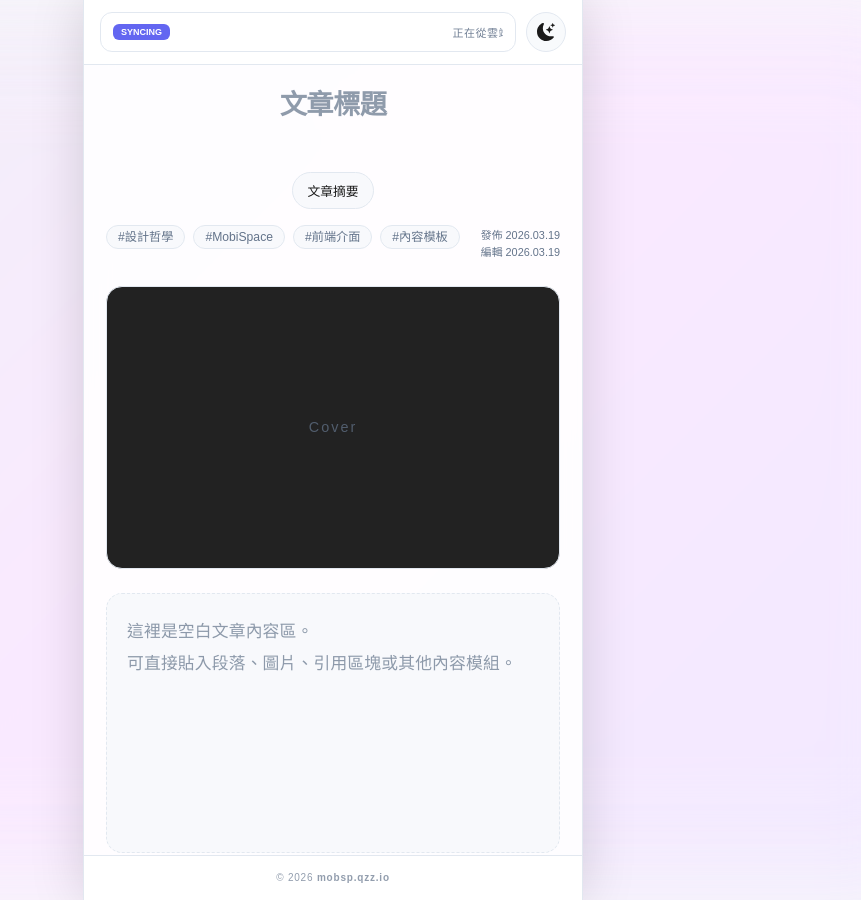
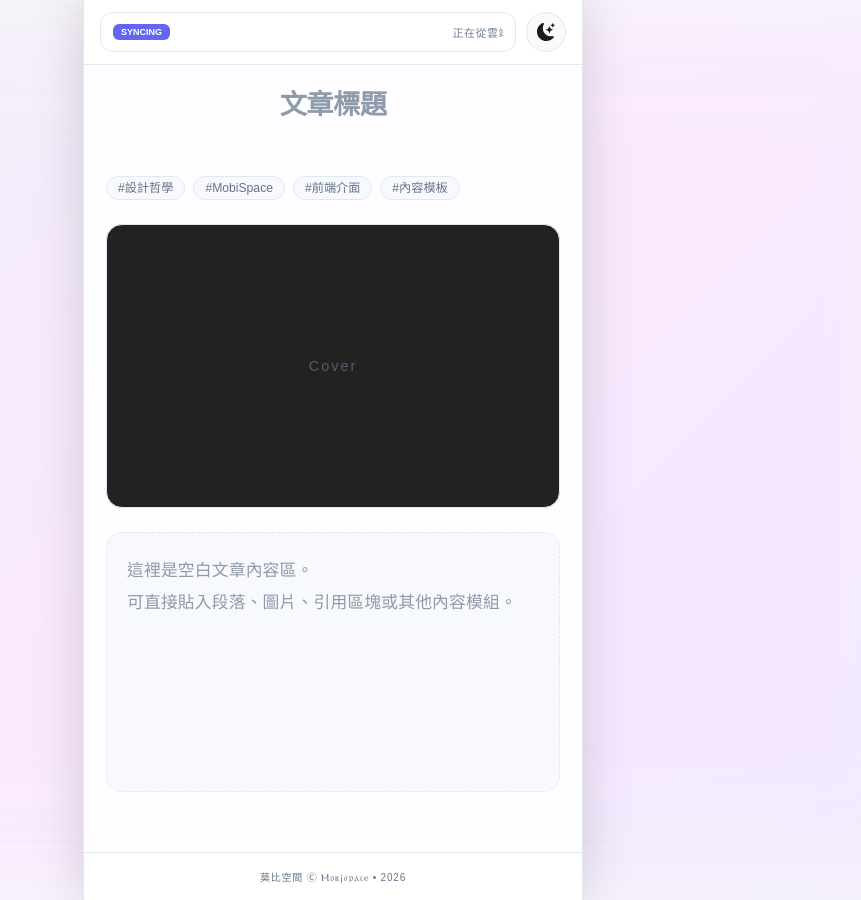
Before and after one commit to mobsp/mobsp.github.io, a Jekyll site: the page beta/test9.html, which Jekyll copies as it is, in a window 1280 px wide. Shown: the whole page, without its empty margins (307-1168 px from the left). Built offline with Jekyll 4.4.1, drawn with Linux system fonts in a browser that asks for light colours; a script that is not in the unit is left out.

Commit message:
更新 test9.html

```diff
--- a/beta/test9.html
+++ b/beta/test9.html
@@ -46,7 +46,6 @@
             --gradient-2: #fae8ff;
             --gradient-3: #dcfce7;
             --gradient-4: #fef2f2;
-            --modal-mask: rgba(15, 23, 42, 0.45);
         }
 
         :root[data-theme="dark"] {
@@ -64,7 +63,6 @@
             --gradient-2: #1e1b4b;
             --gradient-3: #312e81;
             --gradient-4: #020617;
-            --modal-mask: rgba(2, 6, 23, 0.72);
         }
 
         * {
@@ -75,10 +73,12 @@
             font-family: 'PingFang TC', 'Microsoft JhengHei', sans-serif;
         }
 
-        html, body {
+        html,
+        body {
             width: 100%;
             height: 100dvh;
             overflow: hidden;
+            touch-action: manipulation;
         }
 
         body {
@@ -91,6 +91,13 @@
         a {
             text-decoration: none;
             color: var(--accent-brand);
+        }
+
+        button,
+        a,
+        #app-container,
+        #main-view {
+            touch-action: manipulation;
         }
 
         .visually-hidden {
@@ -248,7 +255,7 @@
 
         .post-title {
             min-height: 2.6em;
-            margin-bottom: 14px;
+            margin-bottom: 18px;
             text-align: center;
             font-size: 1.7rem;
             line-height: 1.35;
@@ -271,33 +278,11 @@
             text-align: center;
         }
 
-        .summary-action {
-            display: flex;
-            justify-content: center;
-            margin-bottom: 16px;
-        }
-
-        .summary-btn {
-            border: 1px solid var(--border-color);
-            background: var(--card-bg);
-            color: var(--text-color);
-            border-radius: 999px;
-            padding: 8px 14px;
-            font-size: 0.8rem;
-            cursor: pointer;
-            transition: transform 0.2s ease, opacity 0.2s ease;
-        }
-
-        .summary-btn:active {
-            transform: scale(0.97);
-            opacity: 0.88;
-        }
-
         .meta-row {
             display: flex;
             align-items: flex-start;
-            justify-content: space-between;
-            gap: 14px;
+            justify-content: flex-start;
+            gap: 8px;
             margin-bottom: 24px;
         }
 
@@ -305,7 +290,7 @@
             display: flex;
             flex-wrap: wrap;
             gap: 8px;
-            flex: 1;
+            width: 100%;
         }
 
         .tag-chip {
@@ -317,16 +302,6 @@
             font-size: 0.76rem;
             line-height: 1;
             white-space: nowrap;
-        }
-
-        .post-dates {
-            flex-shrink: 0;
-            text-align: right;
-            font-size: 0.68rem;
-            line-height: 1.6;
-            color: var(--text-secondary);
-            white-space: nowrap;
-            padding-top: 2px;
         }
 
         .cover-image {
@@ -371,70 +346,12 @@
             text-align: center;
         }
 
-        .copyright {
+        .copyright-link {
+            display: inline-block;
             font-size: 10px;
-            opacity: 0.7;
             line-height: 1.6;
             letter-spacing: 0.8px;
             color: var(--text-secondary);
-        }
-
-        .modal-mask {
-            position: fixed;
-            inset: 0;
-            z-index: 9999;
-            background: var(--modal-mask);
-            display: none;
-            align-items: center;
-            justify-content: center;
-            padding: 20px;
-        }
-
-        .modal-mask.show {
-            display: flex;
-        }
-
-        .summary-modal {
-            width: 100%;
-            max-width: 420px;
-            background: var(--container-bg);
-            border: 1px solid var(--border-color);
-            border-radius: 22px;
-            padding: 20px 18px 18px;
-            box-shadow: 0 20px 45px rgba(0,0,0,0.35);
-            backdrop-filter: blur(18px);
-        }
-
-        .summary-modal-head {
-            display: flex;
-            align-items: center;
-            justify-content: space-between;
-            gap: 10px;
-            margin-bottom: 12px;
-        }
-
-        .summary-modal-title {
-            font-size: 0.95rem;
-            font-weight: 700;
-            color: var(--text-color);
-        }
-
-        .summary-close {
-            width: 34px;
-            height: 34px;
-            border-radius: 999px;
-            border: 1px solid var(--border-color);
-            background: var(--card-bg);
-            color: var(--text-color);
-            cursor: pointer;
-            font-size: 1rem;
-        }
-
-        .summary-text {
-            color: var(--text-secondary);
-            font-size: 0.95rem;
-            line-height: 1.95;
-            white-space: pre-line;
         }
 
         @media (max-width: 420px) {
@@ -446,14 +363,6 @@
             .post-title,
             .post-title.empty-slot:empty::before {
                 font-size: 1.58rem;
-            }
-
-            .meta-row {
-                gap: 10px;
-            }
-
-            .post-dates {
-                font-size: 0.64rem;
             }
         }
     </style>
@@ -481,21 +390,12 @@
             <section class="content">
                 <h2 class="post-title empty-slot" data-placeholder="文章標題"></h2>
 
-                <div class="summary-action">
-                    <button class="summary-btn" id="summaryBtn" type="button">文章摘要</button>
-                </div>
-
                 <div class="meta-row">
                     <div class="tag-cloud" aria-label="文章類別標籤">
                         <span class="tag-chip">#設計哲學</span>
                         <span class="tag-chip">#MobiSpace</span>
                         <span class="tag-chip">#前端介面</span>
                         <span class="tag-chip">#內容模板</span>
-                    </div>
-
-                    <div class="post-dates">
-                        <div>發佈 2026.03.19</div>
-                        <div>編輯 2026.03.19</div>
                     </div>
                 </div>
 
@@ -507,20 +407,8 @@
         </main>
 
         <footer class="app-footer">
-            <div class="copyright">© 2026 <strong>mobsp.qzz.io</strong></div>
+            <a class="copyright-link" href="https://mobsp.qzz.io" target="_self">莫比空間 Ⓒ Ⲙ𝔬ⲃ¡ⳝ𝔭ⲁ𝔠ⲉ • 2026</a>
         </footer>
-    </div>
-
-    <div class="modal-mask" id="summaryModal" aria-hidden="true">
-        <div class="summary-modal" role="dialog" aria-modal="true" aria-labelledby="summaryModalTitle">
-            <div class="summary-modal-head">
-                <div class="summary-modal-title" id="summaryModalTitle">文章摘要</div>
-                <button class="summary-close" id="summaryClose" type="button" aria-label="關閉摘要">✕</button>
-            </div>
-            <div class="summary-text">
-這是一個適用於 MobiSpace 的通用文章模板，保留固定頁首、頁尾與動態公告區，並將文章資訊簡化為標題、摘要、分類標籤、日期與內容區，方便快速套用到不同主題的文章頁面。
-            </div>
-        </div>
     </div>
 
     <script>
```
Also changed, not shown: other parts of beta/test9.html (+9 -22 lines).
